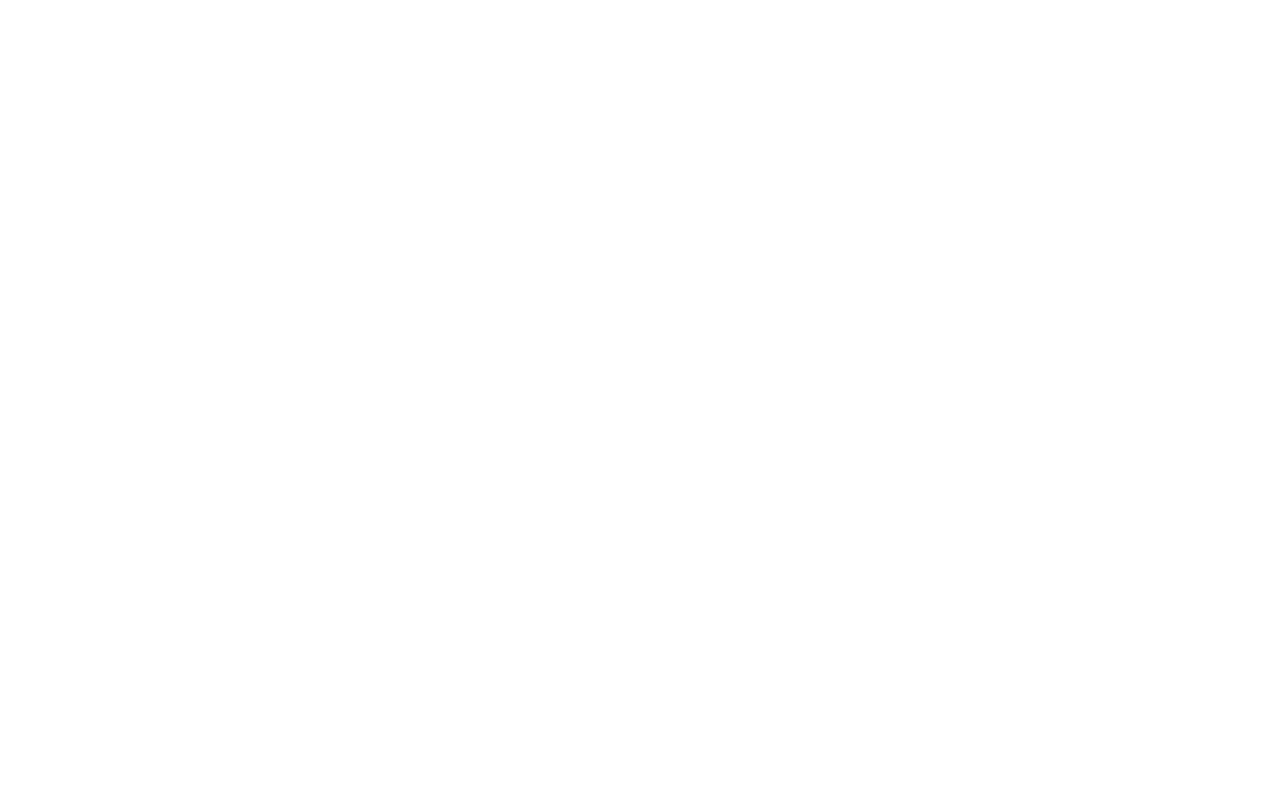
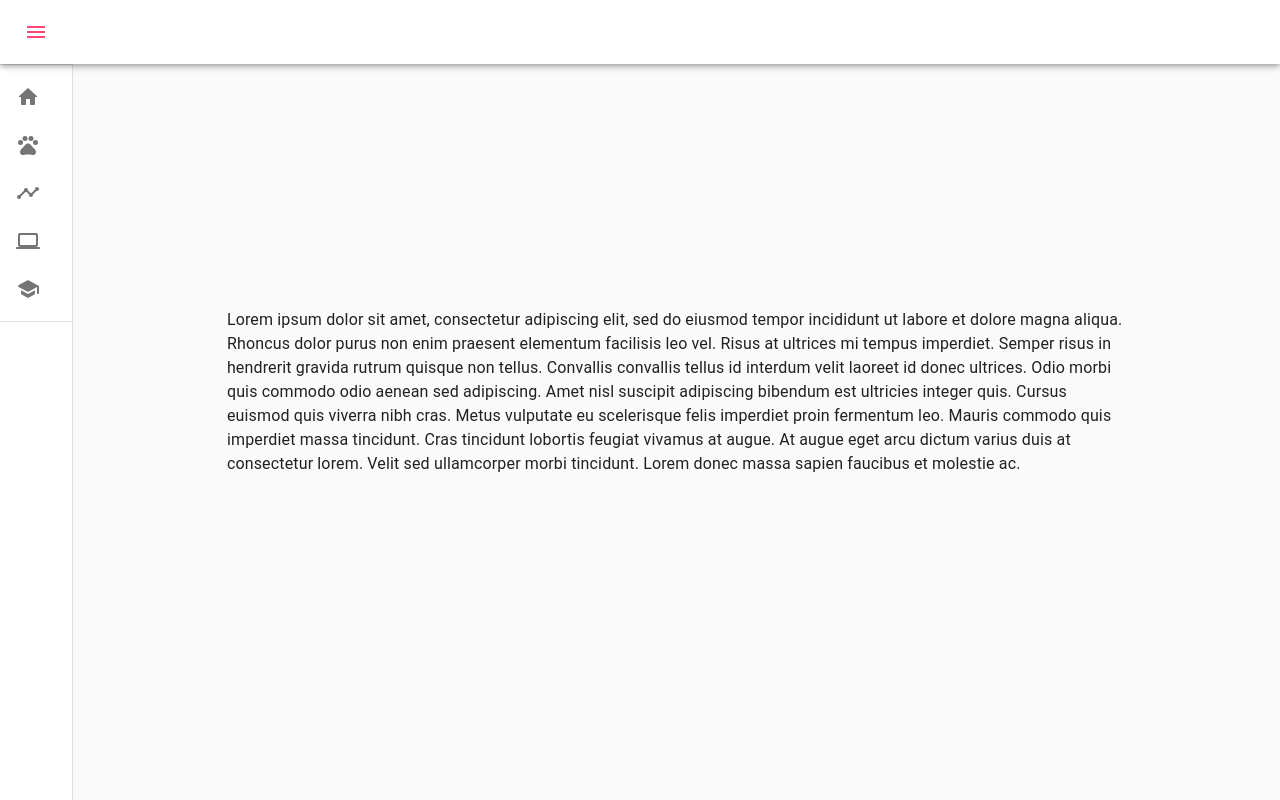
Before and after one commit to ValHappy/JoppyCode, a React (Create React App) app: page / in a window 1280 px wide. Built offline with nearby package versions, Linux system fonts and the light colour scheme.

Commit message:
creación de drawer nav y contenido ppal

```diff
--- a/package.json
+++ b/package.json
@@ -9,7 +9,7 @@
     "@testing-library/jest-dom": "^5.11.4",
     "@testing-library/react": "^11.1.0",
     "@testing-library/user-event": "^12.1.10",
-    "react": "^16.0.0",
+    "react": "^16.14.0",
     "react-dom": "^16.14.0",
     "react-scripts": "^3.4.4",
     "web-vitals": "^1.0.1"
--- a/public/index.html
+++ b/public/index.html
@@ -10,6 +10,7 @@
   <link rel="apple-touch-icon" href="%PUBLIC_URL%/logo192.png" />
 
   <link rel="manifest" href="%PUBLIC_URL%/manifest.json" />
+  <link rel="stylesheet" href="https://fonts.googleapis.com/icon?family=Material+Icons">
 
   <title>JoppyCode: Desarrollando tus metas</title>
 </head>
--- a/src/containers/App/App.js
+++ b/src/containers/App/App.js
@@ -1,10 +1,223 @@
 import React from 'react';
+import clsx from 'clsx';
+import { makeStyles, useTheme } from '@material-ui/core/styles';
+import Drawer from '@material-ui/core/Drawer';
+import AppBar from '@material-ui/core/AppBar';
+import Toolbar from '@material-ui/core/Toolbar';
+import List from '@material-ui/core/List';
+import CssBaseline from '@material-ui/core/CssBaseline';
+import Typography from '@material-ui/core/Typography';
+import Divider from '@material-ui/core/Divider';
+import IconButton from '@material-ui/core/IconButton';
+import MenuIcon from '@material-ui/icons/Menu';
+import ChevronLeftIcon from '@material-ui/icons/ChevronLeft';
+import ChevronRightIcon from '@material-ui/icons/ChevronRight';
+import ListItem from '@material-ui/core/ListItem';
+import ListItemIcon from '@material-ui/core/ListItemIcon';
+import ListItemText from '@material-ui/core/ListItemText';
+
+// Icons
+import HomeRounded from '@material-ui/icons/HomeRounded';
+import PetsRounded from '@material-ui/icons/PetsRounded';
+import TimelineRounded from '@material-ui/icons/TimelineRounded';
+import ComputerRounded from '@material-ui/icons/ComputerRounded';
+import SchoolRounded from '@material-ui/icons/SchoolRounded';
+
+// Style guide
+import colors from '../../config/colors';
+
+// Variables
+const drawerWidth = 240;
 
 function App() {
+  const classes = useStyles();
+  const theme = useTheme();
+  const [open, setOpen] = React.useState(false);
+
+  const handleDrawerOpen = () => {
+    setOpen(true);
+  };
+
+  const handleDrawerClose = () => {
+    setOpen(false);
+  };
+
+  const setIcons = (index) => {
+    switch (index) {
+      case 0:
+        return (<HomeRounded />);
+      case 1:
+        return (<PetsRounded />);
+      case 2:
+        return (<TimelineRounded />);
+      case 3:
+        return (<ComputerRounded />);
+      case 4:
+        return (<SchoolRounded />);
+
+      default:
+        break;
+    }
+  }
+
   return (
-    <div className="App">
+    <div className={classes.app}>
+      <CssBaseline />
+      <AppBar
+        position="fixed"
+        className={clsx(classes.appBar, {
+          [classes.appBarShift]: open,
+        })}
+      >
+        <Toolbar>
+          <IconButton
+            color="inherit"
+            aria-label="open drawer"
+            onClick={handleDrawerOpen}
+            edge="start"
+            className={clsx(classes.menuButton, {
+              [classes.hide]: open,
+            })}
+          >
+            <MenuIcon />
+          </IconButton>
+          <p> Insertar componente de usuario</p>
+        </Toolbar>
+      </AppBar>
+      <Drawer
+        variant="permanent"
+        className={clsx(classes.drawer, {
+          [classes.drawerOpen]: open,
+          [classes.drawerClose]: !open,
+        })}
+        classes={{
+          paper: clsx({
+            [classes.drawerOpen]: open,
+            [classes.drawerClose]: !open,
+          }),
+        }}
+      >
+        <div className={classes.toolbar}>
+          <IconButton onClick={handleDrawerClose}>
+            {theme.direction === 'rtl' ? <ChevronRightIcon /> : <ChevronLeftIcon />}
+          </IconButton>
+        </div>
+        <Divider />
+        <List>
+          {['Inicio', 'Mi mascota', 'Progreso', 'Habilidades', 'Ponte a prueba'].map((text, index) => (
+            <ListItem button key={text}>
+              <ListItemIcon>{setIcons(index)}</ListItemIcon>
+              <ListItemText primary={text} />
+            </ListItem>
+          ))}
+        </List>
+        <Divider />
+
+      </Drawer>
+
+      <main className={classes.container}>
+
+        <div className={classes.body}>
+
+
+          <Typography paragraph>
+            Lorem ipsum dolor sit amet, consectetur adipiscing elit, sed do eiusmod tempor incididunt
+            ut labore et dolore magna aliqua. Rhoncus dolor purus non enim praesent elementum
+            facilisis leo vel. Risus at ultrices mi tempus imperdiet. Semper risus in hendrerit
+            gravida rutrum quisque non tellus. Convallis convallis tellus id interdum velit laoreet id
+            donec ultrices. Odio morbi quis commodo odio aenean sed adipiscing. Amet nisl suscipit
+            adipiscing bibendum est ultricies integer quis. Cursus euismod quis viverra nibh cras.
+            Metus vulputate eu scelerisque felis imperdiet proin fermentum leo. Mauris commodo quis
+            imperdiet massa tincidunt. Cras tincidunt lobortis feugiat vivamus at augue. At augue eget
+            arcu dictum varius duis at consectetur lorem. Velit sed ullamcorper morbi tincidunt. Lorem
+            donec massa sapien faucibus et molestie ac.
+        </Typography>
+
+        </div>
+
+      </main>
     </div>
   );
 }
 
+const useStyles = makeStyles((theme) => ({
+  app: {
+    display: 'flex',
+    width: '100%',
+    height: '100%',
+  },
+  appBar: {
+    zIndex: theme.zIndex.drawer + 1,
+    background: colors.white,
+    transition: theme.transitions.create(['width', 'margin'], {
+      easing: theme.transitions.easing.sharp,
+      duration: theme.transitions.duration.leavingScreen,
+    }),
+  },
+  appBarShift: {
+    marginLeft: drawerWidth,
+    width: `calc(100% - ${drawerWidth}px)`,
+    transition: theme.transitions.create(['width', 'margin'], {
+      easing: theme.transitions.easing.sharp,
+      duration: theme.transitions.duration.enteringScreen,
+    }),
+  },
+  menuButton: {
+    marginRight: 36,
+    color: colors.pink,
+  },
+  hide: {
+    display: 'none',
+  },
+  drawer: {
+    width: drawerWidth,
+    flexShrink: 0,
+    whiteSpace: 'nowrap',
+  },
+  drawerOpen: {
+    width: drawerWidth,
+    transition: theme.transitions.create('width', {
+      easing: theme.transitions.easing.sharp,
+      duration: theme.transitions.duration.enteringScreen,
+    }),
+  },
+  drawerClose: {
+    transition: theme.transitions.create('width', {
+      easing: theme.transitions.easing.sharp,
+      duration: theme.transitions.duration.leavingScreen,
+    }),
+    overflowX: 'hidden',
+    width: theme.spacing(7) + 1,
+    [theme.breakpoints.up('sm')]: {
+      width: theme.spacing(9) + 1,
+    },
+  },
+  toolbar: {
+    display: 'flex',
+    alignItems: 'center',
+    justifyContent: 'flex-end',
+    padding: theme.spacing(0, 1),
+    ...theme.mixins.toolbar,
+  },
+  container: {
+    flexGrow: 1,
+    height: '100vh',
+    padding: theme.spacing(3),
+    display: 'flex',
+    justifyContent: 'center',
+    alignItems: 'center',
+    flexDirection: 'column',
+  },
+  body: {
+    width: '80%',
+    heigth: '100%',
+    display: 'flex',
+    justifyContent: 'center',
+    alignItems: 'center',
+    padding: '1em',
+    flexDirection: 'column',
+  },
+
+}));
+
 export default App;
```
Also changed, not shown: 1 other file (tests, documents, lock files or other folders).
